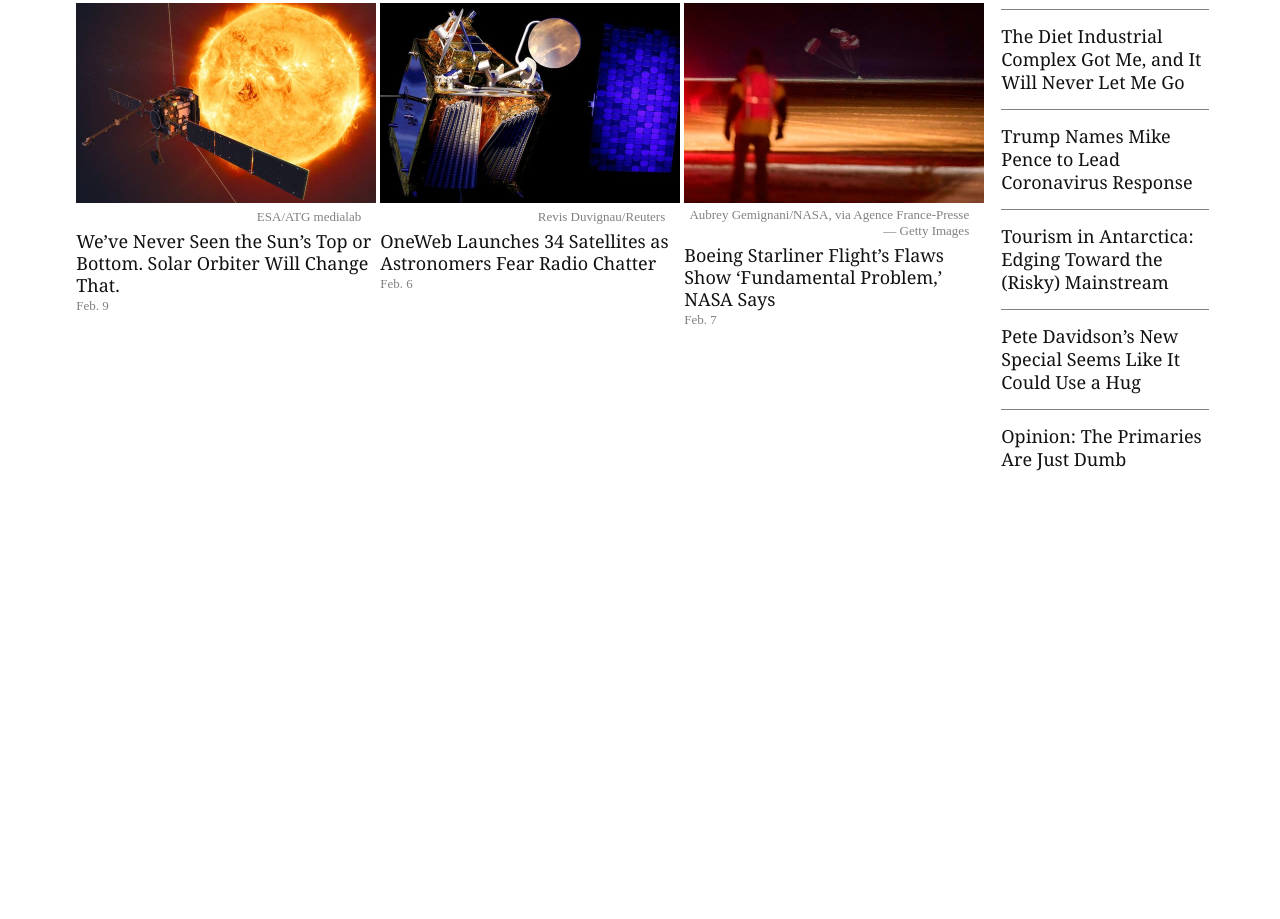
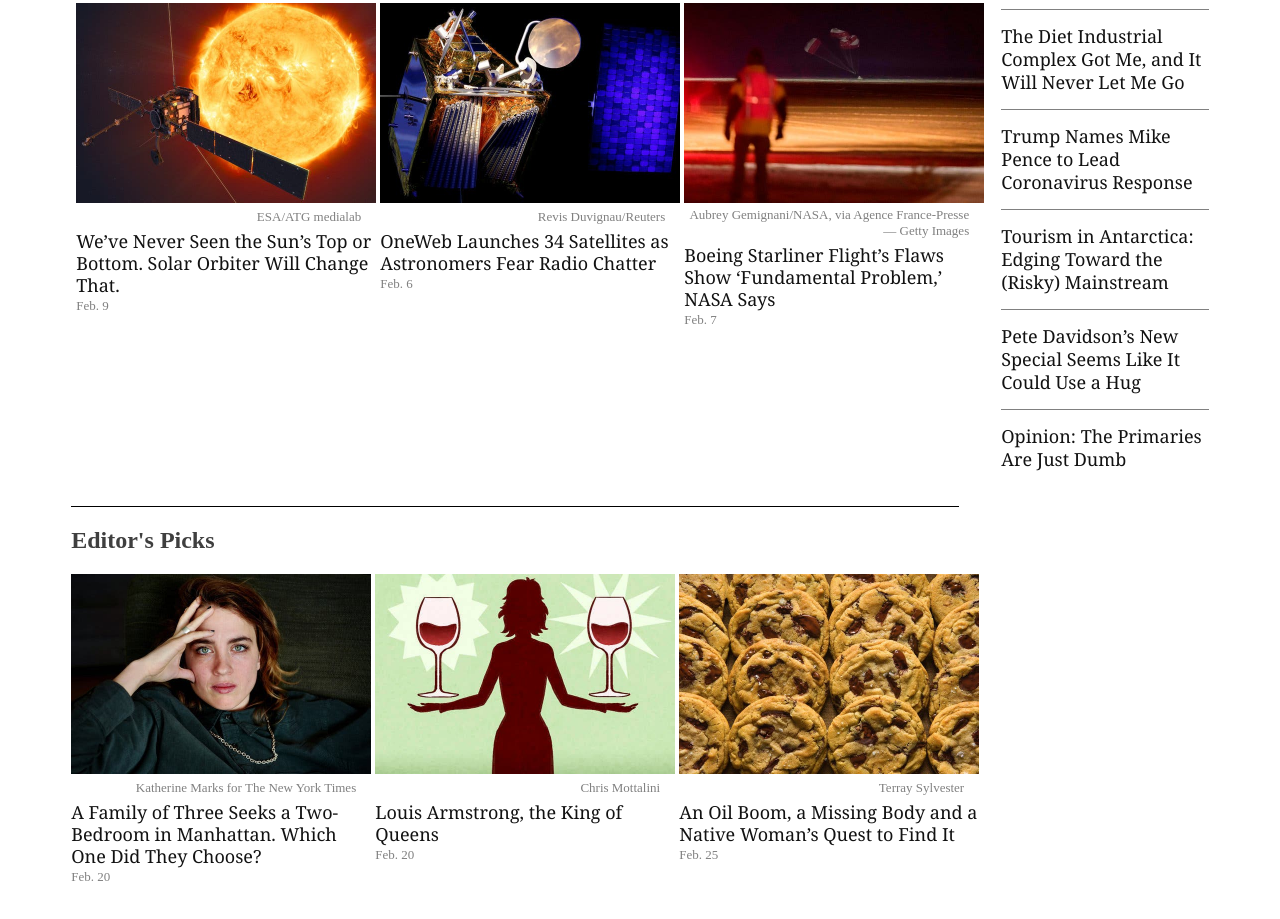
Before and after one commit to AsmaaShAli/newYorkTimesPage, a plain HTML site: page index.html in a window 1280 px wide. Shown: the part 9157-10076 px from the top of the page. Before the commit the page ends 9651 px from the top, so only its background shows below. Drawn offline with Linux system fonts and the light colour scheme.

Commit message:
add editor's picks div

```diff
--- a/index.html
+++ b/index.html
@@ -489,8 +489,35 @@
                     </h3>
                 </div>
 
+        </section>
+        <div class="second-editors-picks">
+            <h2>
+                <a href="#">Editor's Picks</a>
+            </h2>
+            <div class="editors-picks-grid-container">
+                <div class="grid-container-items">
+                    <img src="images/grid-images/grid-img7.jpg" alt="">
+                    <span class="small-grey grid-item-writer">Katherine Marks for The New York Times</span>
+                    <p class="grid-item-description">A Family of Three Seeks a Two-Bedroom in Manhattan. Which One Did They Choose?</p>
+                    <span class="small-grey grid-item-date">Feb. 20</span>
+                </div>
+                <div class="grid-container-items">
+                    <img src="images/grid-images/grid-img8.jpg" alt="">
+                    <span class="small-grey grid-item-writer">Chris Mottalini</span>
+                    <p class="grid-item-description">Louis Armstrong, the King of Queens</p>
+                    <span class="small-grey grid-item-date">Feb. 20</span>
+                </div>
+                <div class="grid-container-items">
+                    <img src="images/grid-images/grid-img9.jpg" alt="">
+                    <span class="small-grey grid-item-writer">Terray Sylvester</span>
+                    <p class="grid-item-description">An Oil Boom, a Missing Body and a Native Woman’s Quest to Find It
+                        </p>
+                    <span class="small-grey grid-item-date">Feb. 25</span>
+                </div>
 
-        </section>
+            </div>
+
+        </div>
 
     </main>
 
--- a/style.css
+++ b/style.css
@@ -380,14 +380,16 @@ figcaption{
     font-weight: bold;
 }
 
-.more-items-grid {
+.more-items-grid, .editors-picks-grid-container {
     width: 100%;
     display: grid;
     grid-template-columns: 1fr 1fr 1fr ;
     grid-template-rows: auto;
+    margin-bottom: 0;
 }
 
-.more-items-grid img {
+.more-items-grid img,
+.grid-container-items img {
     width:300px;
     height: 200px;
 }
@@ -444,3 +446,21 @@ figcaption{
 .most-popular-link:hover {
     color: grey;
 }
+.second-editors-picks{
+    display: flex;
+    flex-direction: column;
+    width: 90%;
+    margin:auto;
+    margin-top: 0;
+
+
+}
+.editors-picks-grid-container{
+    width: 80%;
+}
+.second-editors-picks h2{
+    width: 78%;
+    border-top: 1px solid black;
+    padding-top: 20px;
+
+}
```
